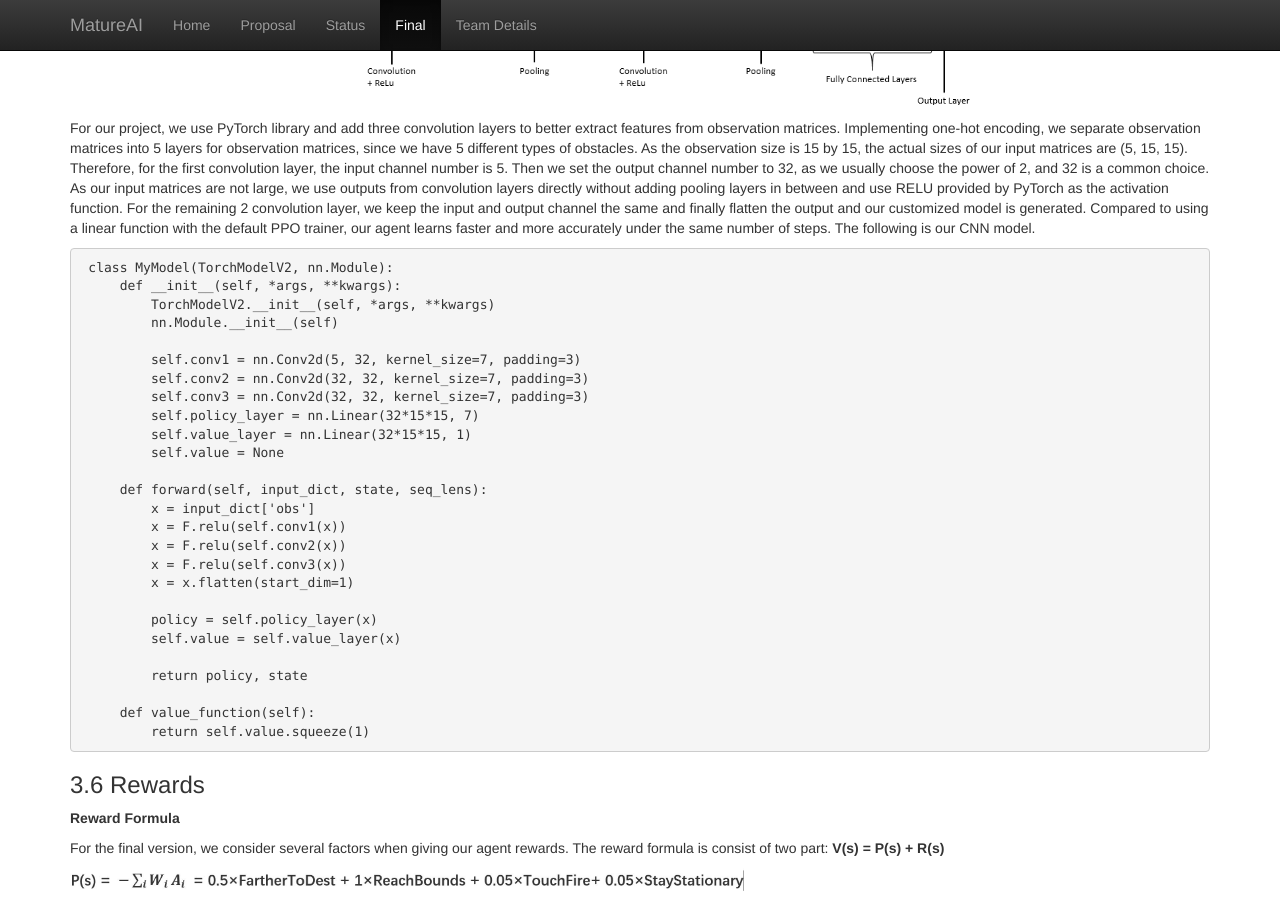
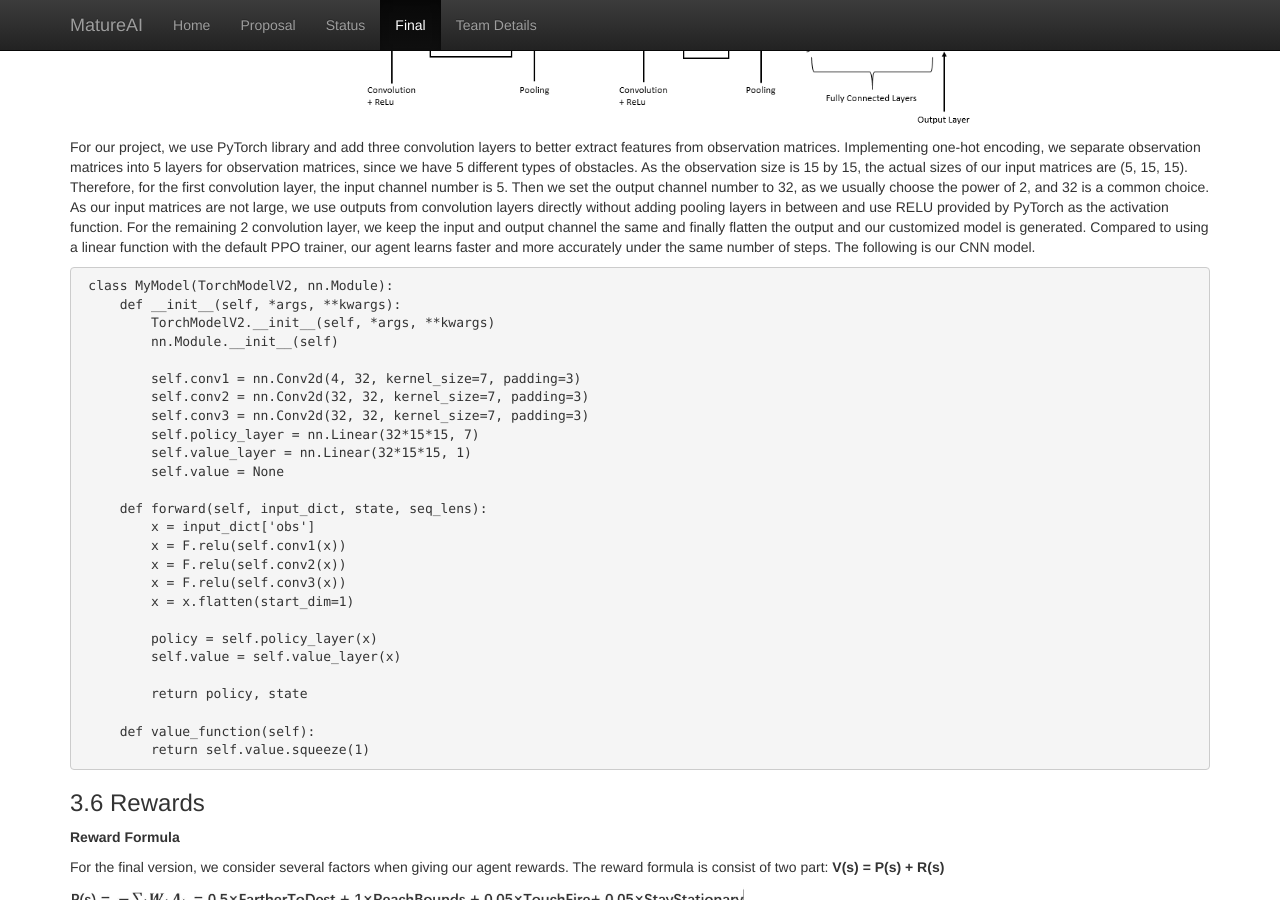
Before and after one commit to LeoLuo0320/MatureAI, a Jekyll site: the page built from docs/final.md, in a window 1280 px wide and 900 px high, scrolled down 3348 px. Built offline with Jekyll 4.4.1, drawn with Linux system fonts in a browser that asks for light colours; some of the changed lines change nothing that is shown; some of the changed text lies outside the part shown.

Commit message:
Update final.md

````diff
--- a/docs/final.md
+++ b/docs/final.md
@@ -76,13 +76,14 @@
 Our project use continuous actions with the following action space.
 ```
 self.action_dict = {
-            0: 'move 1',  # Move forward
-            1: 'turn 1',  # Turn right
-            2: 'turn -1',  # Turn left
-            3: 'use 1',  # Start opening the gate
-            4: 'jump 1',  # Start jumping
-            5: 'stop'  # stop all current action
-        }
+    0: 'move 1',  # Move forward
+    1: 'move 0',
+    2: 'turn 1',  # Turn right
+    3: 'turn -1',  # Turn left
+    4: 'use 1',  # Start opening the gate
+    5: 'jump 1',  # Start jumping
+    6: 'stop'  # stop all current action
+}
 ```
 The continuous action space greatly increases the difficulty of taking actions for our agent since it needs to act more precisely towards the environment. One interesting challenge we met during the process is opening the gate. Since we observe the block type of the environment, even if a fence is opened, the agent may still perform the "use" action, which will then close the door and the agent cannot bypass the obstacle. To solve the problem, we add a stop action to the action space so our agent will not only learns how to open the gate but also learns when it is appropriate to stop. Adding this action increases the efficiency of our training and makes the agents perform better.
 
@@ -108,7 +109,7 @@
          TorchModelV2.__init__(self, *args, **kwargs)
          nn.Module.__init__(self)
 
-         self.conv1 = nn.Conv2d(5, 32, kernel_size=7, padding=3)
+         self.conv1 = nn.Conv2d(4, 32, kernel_size=7, padding=3)
          self.conv2 = nn.Conv2d(32, 32, kernel_size=7, padding=3)
          self.conv3 = nn.Conv2d(32, 32, kernel_size=7, padding=3)
          self.policy_layer = nn.Linear(32*15*15, 7)
````
